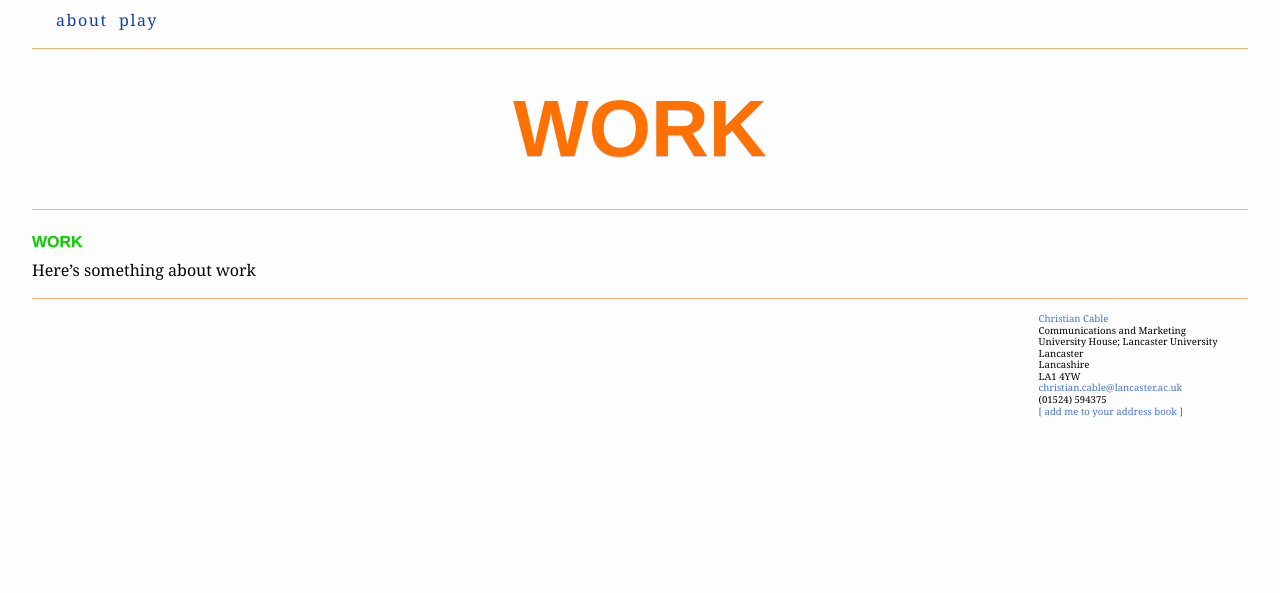
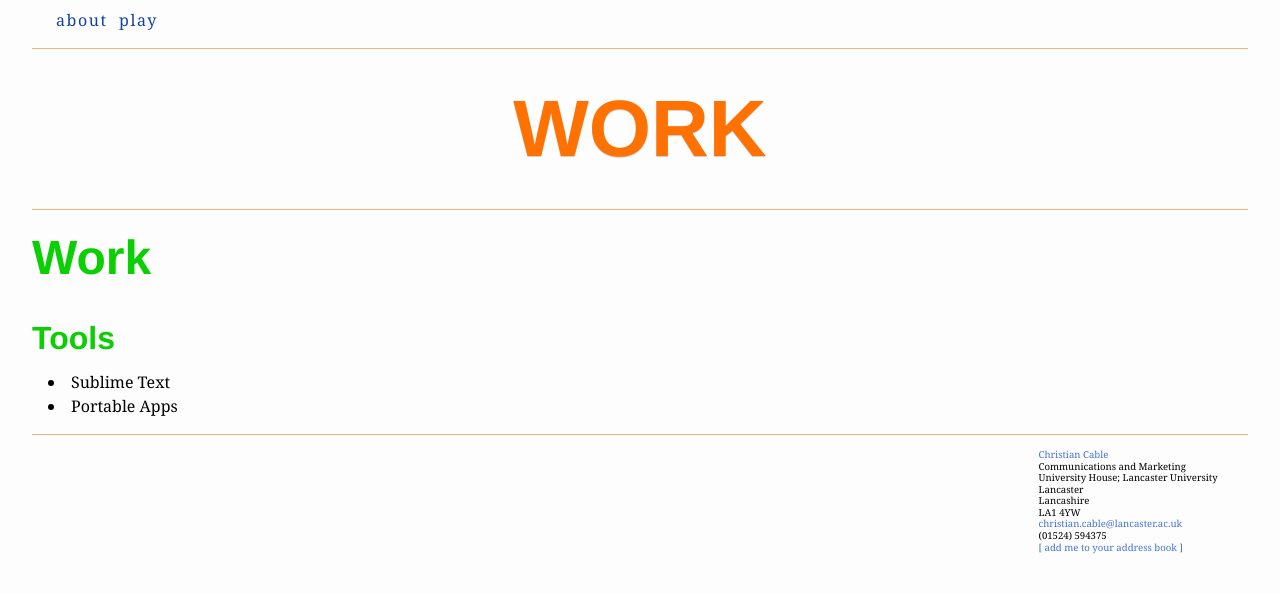
Before and after one commit to christiancable/christiancable.github.io, a Jekyll site: the page built from work.md, in a window 1280 px wide. Shown: the top 593 px of the page. Built offline with Jekyll 4.4.1, drawn with Linux system fonts in a browser that asks for light colours.

Commit message:
Work in progress committed

```diff
--- a/css/site.scss
+++ b/css/site.scss
@@ -22,31 +22,38 @@ p {
     margin: 0 0 1em;
 }
 
+
 h1, h2, h3, h4, h5, h6 {
     font-family: 'Franklin ITC Pro Light','helvetica neue', Helvetica, Verdana, Arial, sans-serif;
     display:block;
     font-style: normal;
     font-weight: bold;
     webkit-text-stroke: 1px transparent;
-    text-transform: uppercase;
-    text-shadow: 0 1px 1px rgba(0, 0, 0, 0.2);
     padding-top: 0.5em;
     padding-bottom: 0.5em;
     line-height: 1em;
-
-
+    color: $colour-h2;
 }
 
 h1 {
+    text-transform: uppercase;
+    text-shadow: 0 1px 1px rgba(0, 0, 0, 0.2);
     color: $colour-h1;
     font-size: 500%;
 }
 
 h2 {
-    padding-top: 1.5em;
-    padding-bottom: 0.5em;
-    color: $colour-h2;
+    // padding-top: 1.5em;
+    // padding-bottom: 0.5em;
+    font-size: 3em;
+}
 
+h3 {
+    font-size: 2em;
+}
+
+h4 {
+    font-size: 1.5em;
 }
 
 a {
--- a/work.md
+++ b/work.md
@@ -7,4 +7,7 @@ permalink: /work/
 
 ## Work
 
-Here's something about work
+### Tools
+
+* Sublime Text
+* Portable Apps
```
Also changed, not shown: work/iwmw.md (renamed from iwmw.md).
